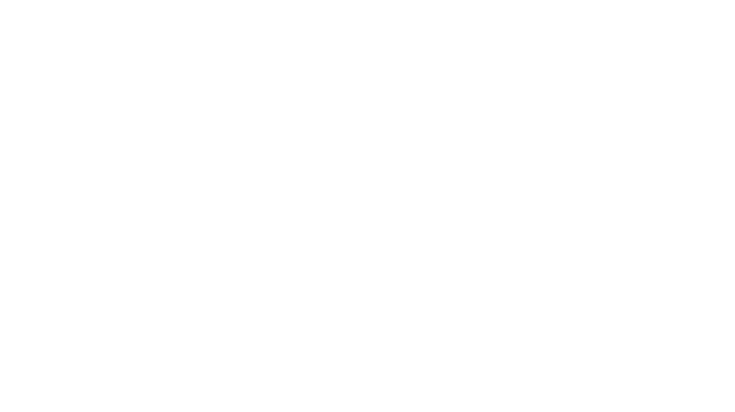
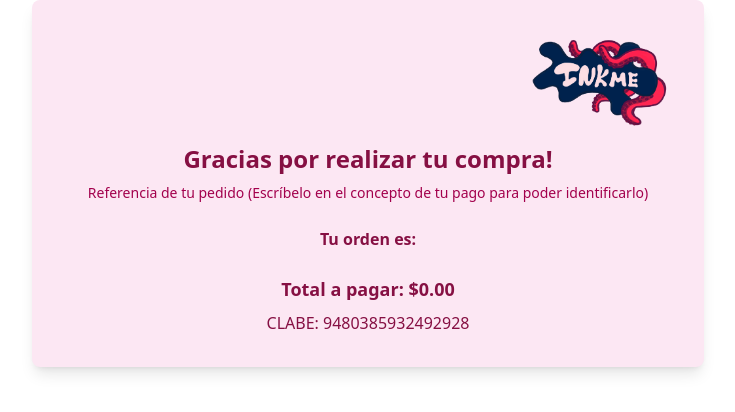
Before and after one commit to Valeria-png/InkMe, a Vue app: page /confirmacion-pago in a window 1280 px wide. Before the commit this address had no page. Shown: the top 412 px of the page, without its empty margins (272-1007 px from the left). Built offline with nearby package versions, Linux system fonts and the light colour scheme; a web font is replaced by a local one.

Commit message:
Confirmacion de pedido

```diff
--- a/src/router/index.js
+++ b/src/router/index.js
@@ -18,6 +18,7 @@
 import NavbarAdmin from '@/components/NavbarAdmin.vue'
 import FAQ from '@/views/FAQ.vue'
 import Register from '@/components/Register.vue'
+import ConfirmacionPago from '@/views/OrderConfirmation.vue'
 
 const router = createRouter({
   history: createWebHistory(import.meta.env.BASE_URL),
@@ -90,6 +91,11 @@
       component : EstatusCompra
     },
     {
+      path : '/confirmacion-pago',
+      name : 'confirmacion-pago',
+      component : ConfirmacionPago
+    },
+    {
       path: '/subir-diseno',
       name: 'subir-diseno',
       component: SubirDiseño
--- a/src/views/Cart.vue
+++ b/src/views/Cart.vue
@@ -1,5 +1,4 @@
 <template>
-
     <Navbar></Navbar>
     <div class="grid sm:grid-cols-1 gap-4 xl:px-48 lg:px-36 md:px-24 sm:px-12 pb-10">
         <p class="font-inter text-4xl text-navy font-semibold mb-6">Carrito de compras</p>
@@ -13,7 +12,7 @@
             <p>Subtotal: ${{ cartItems.reduce((total, item) => total + item.price, 0) }}</p>
             <p>IVA: ${{ cartItems.reduce((total, item) => total + item.price, 0) * 0.16}}</p>
             <p class="text-dark-pink font-bold text-3xl">Total a pagar: ${{ cartItems.reduce((total, item) => total + item.price, 0) * 1.16}}</p>
-            <button class="cursor-pointer bg-neon-pink text-white rounded-lg py-2 px-4">Proceder al pago</button>
+            <button @click="goToOrderConfirmation" class="cursor-pointer bg-neon-pink text-white rounded-lg py-2 px-4">Proceder al pago</button>
         </span>
     </div>
 </template>
@@ -22,6 +21,9 @@
 import CartItem from '@/components/CartItem.vue';
 import Navbar from '@/components/Navbar.vue';
 import { ref } from 'vue';
+import { useRouter } from 'vue-router';
+
+const router = useRouter();
 
 const cartItems = ref([
     { id: 1, name: "Artículo 1", imagen: "https://i.pinimg.com/736x/28/6b/1d/286b1dde6060431382820591c4127ead.jpg", price: 150, unitPrice: 150, level: "Nivel menudeo", quantity: 1 },
@@ -31,4 +33,12 @@
 const removeItem = (id) => {
     cartItems.value = cartItems.value.filter(item => item.id !== id);
 };
+
+
+const goToOrderConfirmation = () => {
+    router.push({
+        path: '/confirmacion-pago',
+        query: { cart: JSON.stringify(cartItems.value) }
+    });
+};
 </script>
--- /dev/null
+++ b/src/views/OrderConfirmation.vue
@@ -0,0 +1,54 @@
+<template>
+    <div class="bg-pink-100 p-8 rounded-lg shadow-lg text-center max-w-2xl mx-auto">
+      <div class="flex justify-between items-start">
+        <div></div>
+        <img src="/public/inkme logo.png" alt="" class="lg:w-36 w-20  hover:cursor-pointer hover:scale-105 transition mr-4 lg:mr-0 " @click="router.push('/')">
+      </div>
+
+      <h2 class="text-2xl font-bold text-pink-900 mt-4">Gracias por realizar tu compra!</h2>
+      <p class="text-sm text-pink-800 mt-2">
+        Referencia de tu pedido (Escríbelo en el concepto de tu pago para poder identificarlo)
+      </p>
+
+      <div class="mt-6 text-pink-900 font-semibold">
+        <p class="mb-2">Tu orden es:</p>
+        <div v-for="(product, index) in products" :key="index" class="flex justify-between px-6">
+          <span>Producto {{ index + 1 }}:</span>
+          <span>Cantidad: {{ product.quantity }}</span>
+        </div>
+      </div>
+
+      <p class="mt-6 font-bold text-lg text-pink-900">
+        Total a pagar: {{ formatCurrency(total) }}
+      </p>
+
+      <p class="mt-2 text-pink-900 font-medium">CLABE: {{ clabe }}</p>
+    </div>
+  </template>
+
+  <script setup>
+  import { ref, onMounted } from 'vue';
+  import { useRoute } from 'vue-router';
+
+
+
+  const route = useRoute();
+const products = ref([]);
+const clabe = ref('9480385932492928');
+
+onMounted(() => {
+    // Obtener los productos desde la URL y parsearlos
+    if (route.query.cart) {
+        products.value = JSON.parse(route.query.cart);
+    }
+});
+
+const formatCurrency = (amount) => {
+    return new Intl.NumberFormat('es-MX', { style: 'currency', currency: 'MXN' }).format(amount);
+};
+
+const total = ref(0);
+onMounted(() => {
+    total.value = products.value.reduce((sum, item) => sum + item.price * item.quantity, 0);
+});
+  </script>
```
